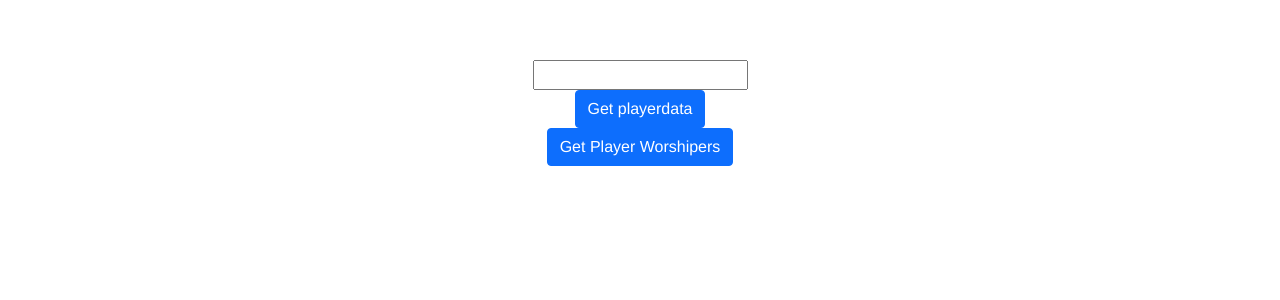
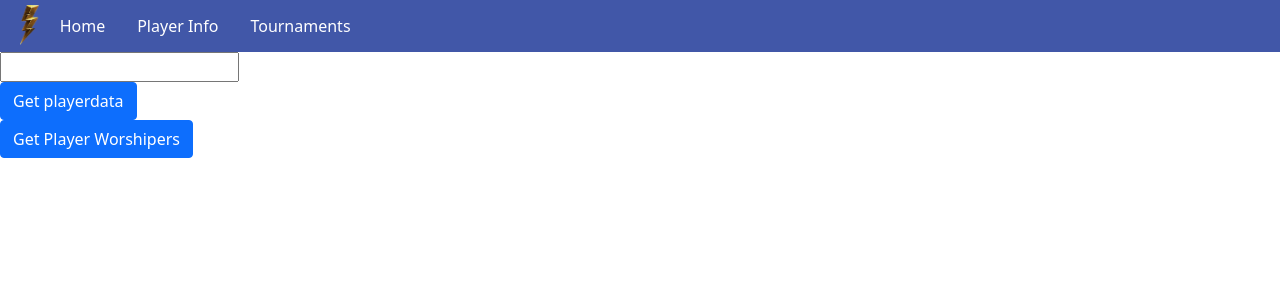
Before and after one commit to Pepsicle/s3frontend, a Vue app: page /PlayerInfo in a window 1280 px wide. Shown: the top 300 px of the page. Built offline with nearby package versions, Linux system fonts and the light colour scheme.

Commit message:
Complete overhaul of frontend
Added router, split components apart

```diff
--- a/package.json
+++ b/package.json
@@ -12,7 +12,8 @@
     "bootstrap": "^5.1.3",
     "bootstrap-vue": "^2.21.2",
     "core-js": "^3.6.5",
-    "vue": "^3.0.0"
+    "vue": "^3.0.0",
+    "vue-router": "^4.0.12"
   },
   "devDependencies": {
     "@vue/cli-plugin-babel": "~4.5.0",
--- a/src/App.vue
+++ b/src/App.vue
@@ -1,30 +1,20 @@
 <template>
-  <HelloWorld/>
+  <div id="app">
+    <Navbar />
+    <router-view />
+  </div>
 </template>
 
 <script>
-import HelloWorld from './components/HelloWorld.vue'
+import Navbar from './components/Navbar'
 
 export default {
-  name: 'App',
+  name: 'app',
   components: {
-    HelloWorld
-  },
-  data () {
-    return {
-      posts: [],
-    };
+    Navbar
   }
 }
 </script>
 
 <style>
-#app {
-  font-family: 'Avenir', Helvetica, Arial, sans-serif;
-  -webkit-font-smoothing: antialiased;
-  -moz-osx-font-smoothing: grayscale;
-  text-align: center;
-  color: #2c3e50;
-  margin-top: 60px;
-}
 </style>
--- /dev/null
+++ b/src/components/Charts/RadarChart.vue
@@ -0,0 +1,59 @@
+<template>
+  <div  :class="chartName">
+    <canvas></canvas>
+  </div>
+</template>
+
+<script>
+import Chart from 'chart.js'
+export default {
+  name: 'LineChartContainer',
+  methods: {
+    initiateChart(chartData, chartOptions, chartName) {
+      const chartElement = document.querySelector(`.${chartName} canvas`);
+      const chart = new Chart(chartElement, {
+        name: chartName,
+        type: 'radar',
+        data: chartData,
+        options: chartOptions,
+      });
+      return chart;
+    }
+  },
+  props: {
+    chartdata: {
+      default: null
+    },
+    options: {
+      type: Object,
+      default(){
+        return {
+          responsive: true,
+          maintainAspectRatio: false,
+          scales: {
+            yAxes: [{
+              ticks: {
+                beginAtZero:true
+              }
+            }]
+          }
+        }
+      }
+    },
+    chartName: {
+      type: String,
+      default: "null"
+    }
+  },
+  mounted() {
+    this.loaded = false
+    // console.log(this.chartName)
+    try {
+      this.loaded = true
+      this.initiateChart(this.chartdata, this.options, this.chartName)
+    } catch (e) {
+      console.error(e)
+    }
+  }
+}
+</script>
--- /dev/null
+++ b/src/components/GodCards.vue
@@ -0,0 +1,70 @@
+<template>
+    <div class="cardflex">
+        <div class="col-md-12 card">
+            <div class="card-header"> {{ this.god.godName }}
+            </div>
+            <div class="card-body">
+                <div class="row">
+                    <div class="col-md-9">
+                        <div class="container col-md-12">
+                            <div class="row">
+                                <div class="col-md-6">
+                                    <a>Kills: {{ this.god.kills }}</a><br>
+                                    <a>Deaths: {{ this.god.deaths }}</a><br>
+                                    <a>Assists: {{ this.god.assists }}</a><br>
+                                    <a>Minion Kills: {{ this.god.minionKills }}</a>
+                                </div>
+                                <div class="col-md-6">
+                                    <a>Mastery rank: {{ this.god.rank }}</a><br>
+                                    <a>Worshippers: {{ this.god.worshippers }}</a><br>
+                                    <a>Wins: {{ this.god.wins }}</a><br>
+                                    <a>Losses: {{ this.god.losses }}</a>
+                                </div>
+                            </div>
+                        </div>
+                    </div>
+                    <div class="col-md-3">
+                        <img :src="getImgUrl(this.god.godClass)" class="classImage"><br>
+                        <a> {{ this.god.godClass }} </a>
+                        <RadarChart />
+                    </div>
+                </div>
+            </div>
+        </div>
+        <br>
+    </div>
+</template>
+
+<script>
+import RadarChart from './Charts/RadarChart.vue'
+
+export default {
+    name: "GodCard",
+    components: {
+        RadarChart,
+    },
+    props: {
+        god: {
+            default: null
+        },
+    },
+    methods: {
+        getImgUrl(godClass) {
+            var images = require.context('../assets/ClassIcons', false, /\.png$/)
+            return images('./' + godClass + ".png")
+        }
+    }
+}
+</script>
+
+<style>
+img {
+  max-width: 90%;
+}
+
+.cardflex {
+  display: flex;
+  flex-direction: row;
+  flex-wrap: wrap;
+}
+</style>
--- /dev/null
+++ b/src/components/HomePage.vue
@@ -0,0 +1,3 @@
+<template>
+    <h1>Welcome to the Home Page!</h1>
+</template>
--- /dev/null
+++ b/src/components/Navbar.vue
@@ -0,0 +1,53 @@
+<template>
+<nav>
+    <ul class="customnavbar">
+        <li><img class="smiteicon" src="../assets/smiteicon.png"></li>
+        <li><a href="/">Home</a></li>
+        <li><a href="/PlayerInfo">Player Info</a></li>
+        <li><a href="/Tournaments">Tournaments</a></li>
+    </ul>
+</nav>
+
+</template>
+
+<script>
+export default {
+    name: 'Navbar'
+}
+</script>
+
+<style scoped>
+ul {
+  list-style-type: none;
+  margin: 0;
+  padding: 0;
+  overflow: hidden;
+  background-color: #4157A8;
+}
+
+li {
+  float: left;
+  display: inline;
+}
+
+li a {
+  display: block;
+  color: white;
+  text-align: center;
+  padding: 14px 16px;
+  text-decoration: none;
+}
+
+li a:hover {
+  background-color: #4b66c5;
+  color: white;
+}
+
+.smiteicon {
+    position: relative;
+    max-height: 40px;
+    margin: 5px;
+    margin-left: 20px;
+    vertical-align: middle;
+}
+</style>
--- /dev/null
+++ b/src/components/PlayerInfo.vue
@@ -0,0 +1,123 @@
+<template>
+  <div class="hello">
+    <form>
+      <div>
+        <input type="text" v-model="playerInput">
+      </div>
+      <div>
+        <button class="btn btn-primary" v-on:click="getData">Get playerdata</button>
+      </div>
+    </form>
+      <div>
+        <button class="btn btn-primary" v-on:click="getWorshipers">Get Player Worshipers</button>
+      </div>
+
+    <p>{{ playerdata }}</p>
+    <ul id="hello">
+      <div class="cardflex">
+        <a v-for="god in gods" :key="god.godName">
+            <GodCard :god="god" />
+            <!-- <div class="col-md-12 card">
+              <div class="card-header"> {{ god.godName }}
+              </div>
+              <div class="card-body">
+                <div class="row">
+                  <div class="col-md-9">
+                    <div class="container col-md-12">
+                      <div class="row">
+                        <div class="col-md-6">
+                          <a>Kills: {{ god.kills }}</a><br>
+                          <a>Deaths: {{ god.deaths }}</a><br>
+                          <a>Assists: {{ god.assists }}</a><br>
+                          <a>Minion Kills: {{ god.minionKills }}</a>
+                        </div>
+                        <div class="col-md-6">
+                          <a>Mastery rank: {{ god.rank }}</a><br>
+                          <a>Worshippers: {{ god.worshippers }}</a><br>
+                          <a>Wins: {{ god.wins }}</a><br>
+                          <a>Losses: {{ god.losses }}</a>
+                        </div>
+                    </div>
+                  </div>
+                </div>
+                  <div class="col-md-3">
+                    <img :src="getImgUrl(god.godClass)" class="classImage"><br>
+                    <a> {{ god.godClass }} </a>
+                  </div>
+                </div>
+              </div>
+            </div>
+          <br> -->
+        </a>
+      </div>
+    </ul>
+  </div>
+</template>
+
+<script>
+import axios from 'axios'
+import GodCard from './GodCards.vue'
+
+export default {
+  name: 'hello',
+  components: {
+      GodCard
+  },
+  data () {
+    return {
+      name: 'App',
+      playerdata: '',
+      playerInput: '',
+      playerWorshipers: '',
+      gods: []
+    }
+  },
+  methods: {
+    async getData() {
+      console.log("starting API call");
+      try {
+        console.log("calling API")
+        const res = await axios
+            .get('https://localhost:44329/API/GetPlayerStats?playerName=' + this.playerInput)
+            .then((result) => {
+              return result.data;
+            });
+        console.log("API called")
+        console.log(res)
+        this.playerdata = res
+      } catch (error){
+        console.log("error")
+        console.log(error)
+      }
+    },
+    async getWorshipers() {
+      console.log("starting API call");
+      try {
+        console.log("calling API")
+        const res = await axios
+            .get('https://localhost:44329/API/GetPlayerWorshipers?playerName=' + this.playerInput)
+            .then((result) => {
+              this.gods = result.data
+            //   return result.data;
+            });
+        console.log("API called")
+        console.log(res)
+        this.playerWorshipers = res
+      } catch (error){
+        console.log("error")
+        console.log(error)
+      }
+    },
+    getImgUrl(godClass) {
+      var images = require.context('../assets/ClassIcons', false, /\.png$/)
+      return images('./' + godClass + ".png")
+    }
+  }
+}
+</script>
+
+<style scoped>
+a {
+  color: #000000;
+}
+</style>
--- /dev/null
+++ b/src/router/index.js
@@ -0,0 +1,23 @@
+import { createWebHistory, createRouter } from "vue-router";
+import HomePage from './../components/HomePage'
+import PlayerInfo from './../components/PlayerInfo'
+
+const routes = [
+    {
+      path: "/",
+      name: "Home",
+      component: HomePage,
+    },
+    {
+      path: "/PlayerInfo",
+      name: "PlayerInfo",
+      component: PlayerInfo,
+    },
+  ];
+
+  const router = createRouter({
+    history: createWebHistory(),
+    routes,
+  });
+
+  export default router;
```
Also changed, not shown: src/main.js (+6 -4 lines), src/assets/smiteicon.png (added), 1 other file (tests, documents, lock files or other folders).
